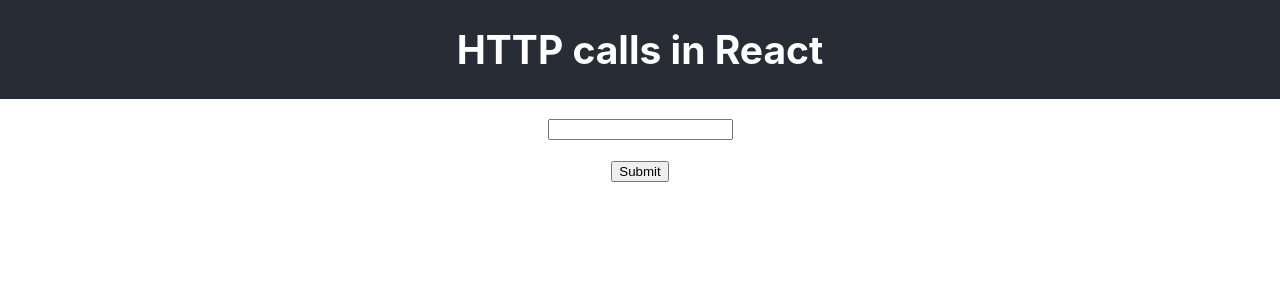
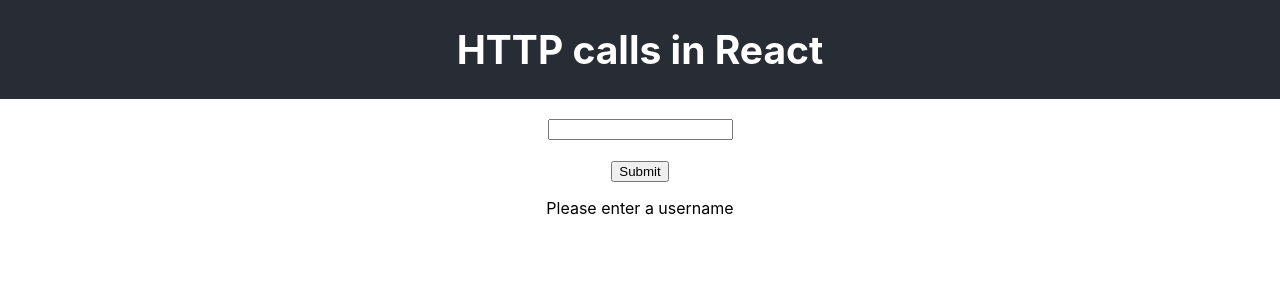
Before and after one commit to Jethet/project-favBCN-photos, a React (Create React App) app: page / in a window 1280 px wide. Shown: the top 300 px of the page. Built offline with nearby package versions, Linux system fonts and the light colour scheme.

Commit message:
Solve return error

```diff
--- a/src/App.js
+++ b/src/App.js
@@ -14,10 +14,12 @@
   getUser = e => {
     e.preventDefault();
     const user = e.target.elements.username.value;
-    axios.get(`https://api.github.com/users/${user}`).then(res => {
-      const repos = res.data.public_repos;
-      this.setState({ repos: repos });
-    });
+    if (user) {
+      axios.get(`https://api.github.com/users/${user}`).then(res => {
+        const repos = res.data.public_repos;
+        this.setState({ repos: repos });
+      });
+    } else return;
   };
   render() {
     return (
@@ -26,6 +28,11 @@
           <h1 className="App-title">HTTP calls in React</h1>
         </header>
         <UserForm getUser={this.getUser} />
+        {this.state.repos ? (
+          <p>Number of repos: {this.state.repos} </p>
+        ) : (
+          <p>Please enter a username</p>
+        )}
       </div>
     );
   }
```
